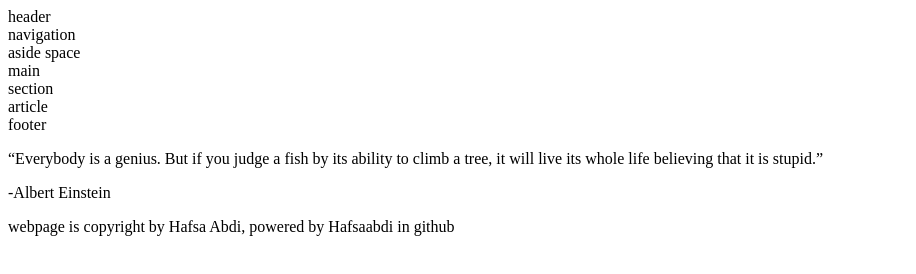
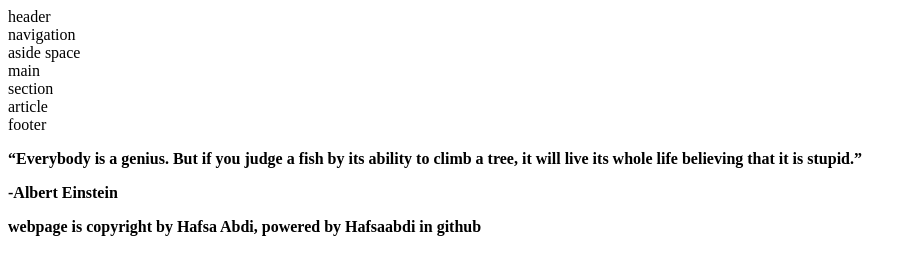
Before and after one commit to hafsaabdi/HTML-20220914, a plain HTML site: page childpages/childtemplate.html in a window 1280 px wide. Shown: the whole page, without its empty margins (0-916 px from the left). Drawn offline with Linux system fonts and the light colour scheme.

Commit message:
Update childtemplate.html

```diff
--- a/childpages/childtemplate.html
+++ b/childpages/childtemplate.html
@@ -42,7 +42,10 @@
         <blockquote cite= "https://wellnessworks.in/albert-einstein-quotes-about-life-wellnessworks/">
             <!-- Date accessed 20220919 -->
         </blockquote>
-        <p>“Everybody is a genius. But if you judge a fish by its ability to climb a tree, it will live its whole life believing that it is stupid.”</p>
+        <p>
+            <strong>
+            “Everybody is a genius. But if you judge a fish by its ability to climb a tree, it will live its whole life believing that it is stupid.”
+        </p>
        <p> -Albert Einstein </p>
        <p> webpage is copyright by Hafsa Abdi, powered by Hafsaabdi in github </p>
     </footer>
```
